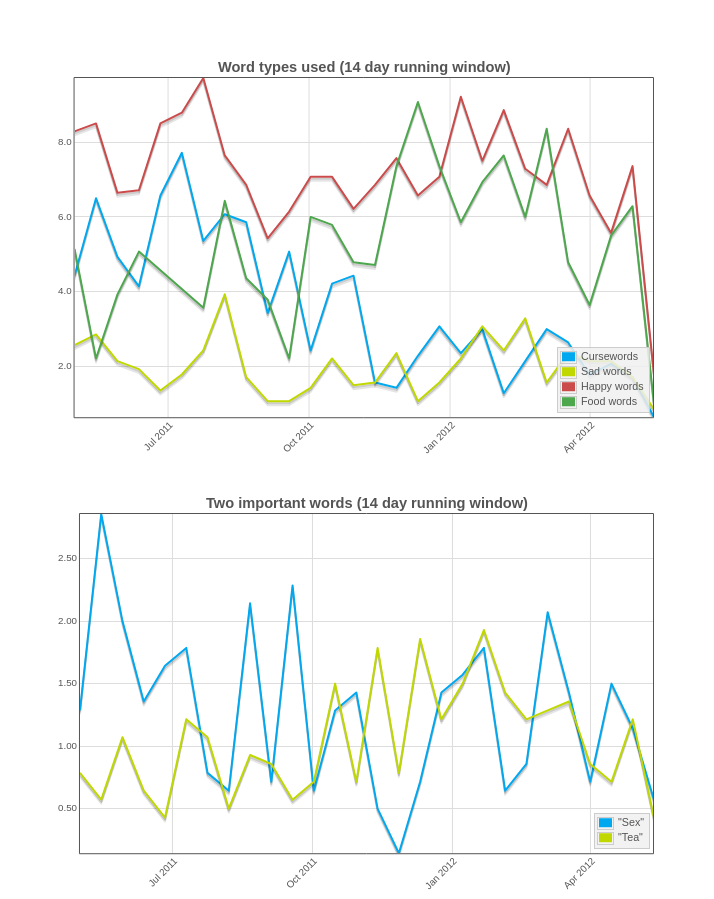
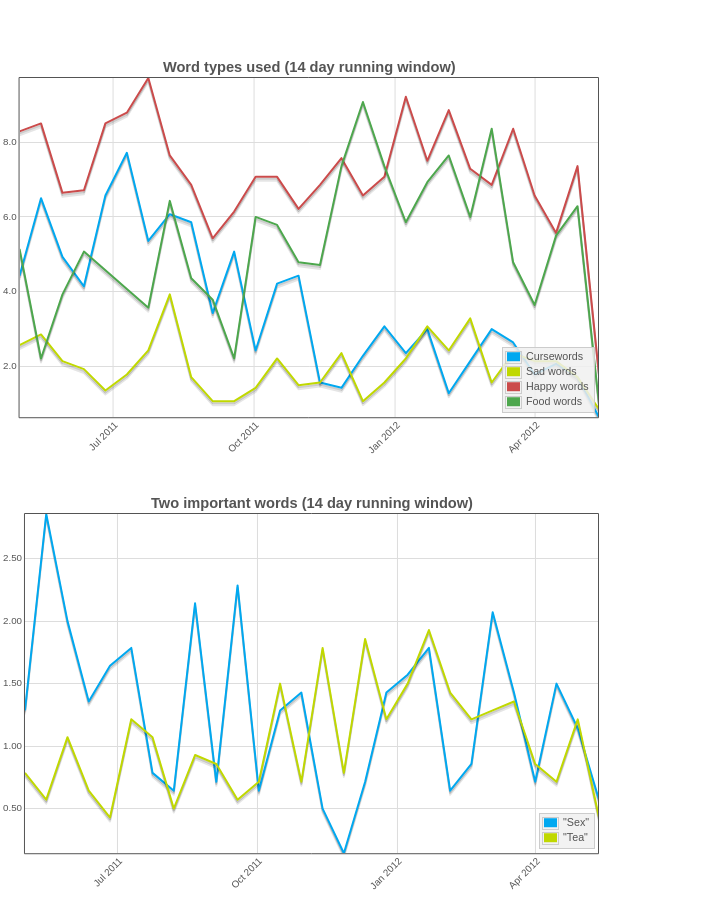
Before and after one commit to Swizec/750words-analysis, a plain HTML site: page index.html in a window 1280 px wide. Shown: the top 899 px of the page, without its empty margins (0-714 px from the left). Drawn offline with nearby package versions, Linux system fonts and the light colour scheme.

Commit message:
no margin

```diff
--- a/index.html
+++ b/index.html
@@ -25,7 +25,7 @@
 
   <body>
 
-    <div class="container">
+    <div class="container" style="margin-left: 0px">
 
       <div id="word-types" style="height:400px; width: 600px"></div>
       <br /><br />
```
